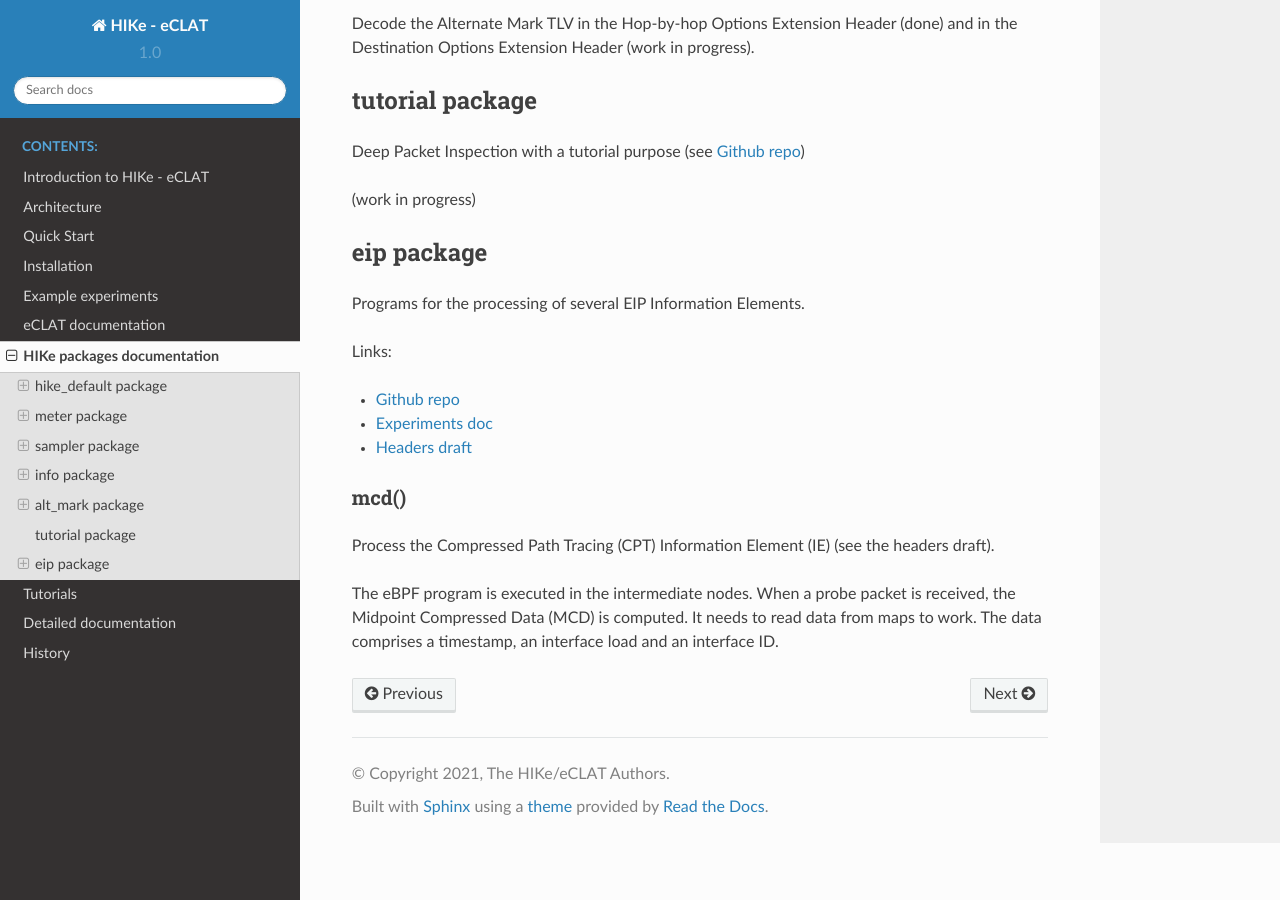
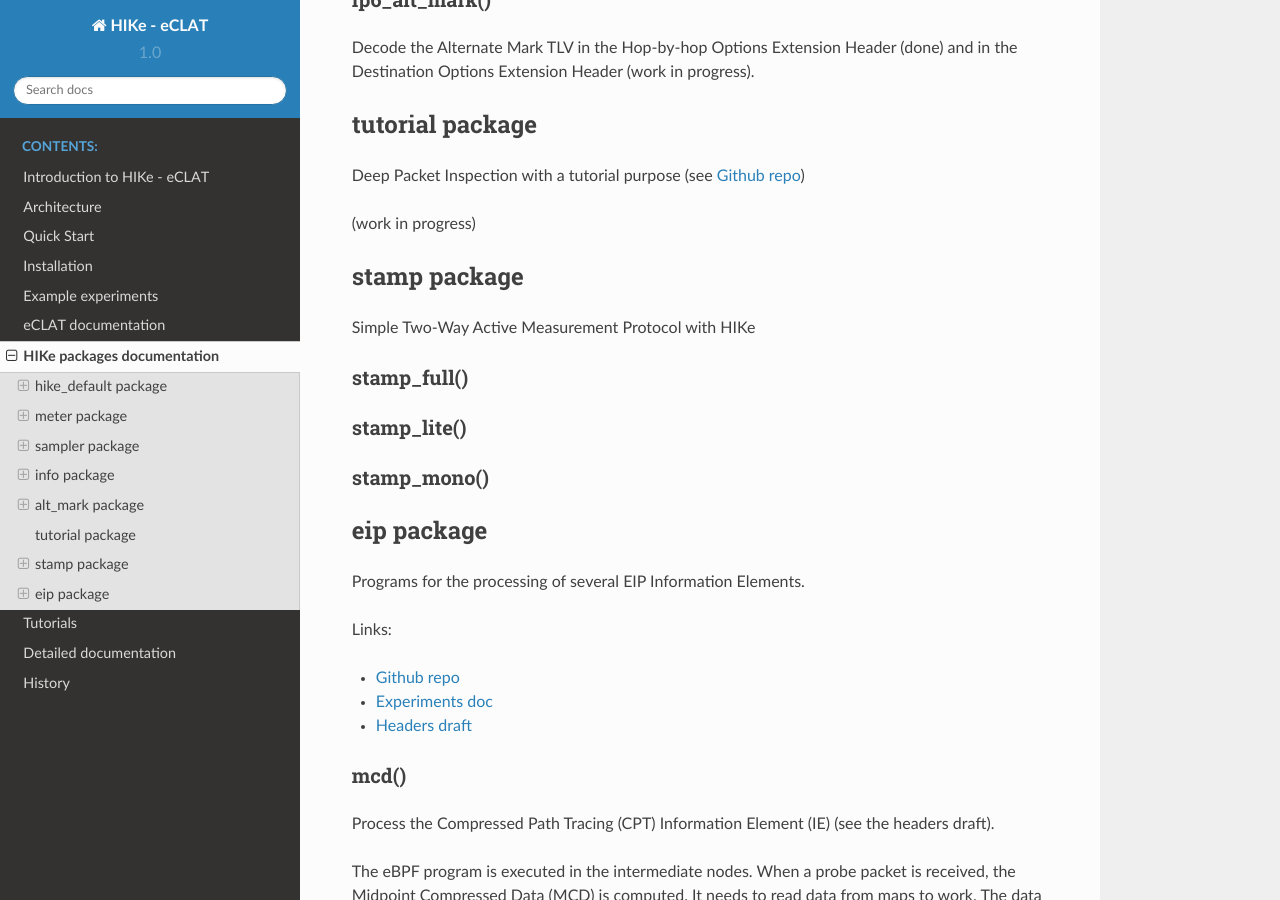
Before and after one commit to hike-eclat/docs, a Sphinx documentation site: the page built from docs/hike_programs.rst, in a window 1280 px wide and 900 px high, scrolled down 3644 px. Built offline with Sphinx 7.4.7 and the Read the Docs theme 2.0.0, drawn with Linux system fonts in a browser that asks for light colours; pages that are not in the unit, such as notebooks, are missing from menus; some of the changed text lies outside the part shown.

Commit message:
Update hike_programs.rst

```diff
--- a/docs/hike_programs.rst
+++ b/docs/hike_programs.rst
@@ -12,6 +12,7 @@ add more packages.
 - `info <#info-package>`_ : retrieve information from packet
 - `alt_mark <#alt-mark-package>`_ : alternate marking in HIKe
 - `tutorial <#tutorial-package>`_ : Deep Packet Inspection with a tutorial purpose
+- `stamp <#stamp-package>`_ : Simple Two-Way Active Measurement Protocol with HIKe
 - `eip <#eip-package>`_ : prototype implementation of Extensible In-band Processing (EIP)
 
 
@@ -159,6 +160,20 @@ Deep Packet Inspection with a tutorial purpose (see `Github repo <https://github
 
 (work in progress)
 
+stamp package
+-----------------
+
+Simple Two-Way Active Measurement Protocol with HIKe
+
+stamp_full()
+^^^^^^^^^^^^^^^^^
+
+stamp_lite()
+^^^^^^^^^^^^^^^^^
+
+stamp_mono()
+^^^^^^^^^^^^^^^^^
+
 
 eip package
 -----------------
```
